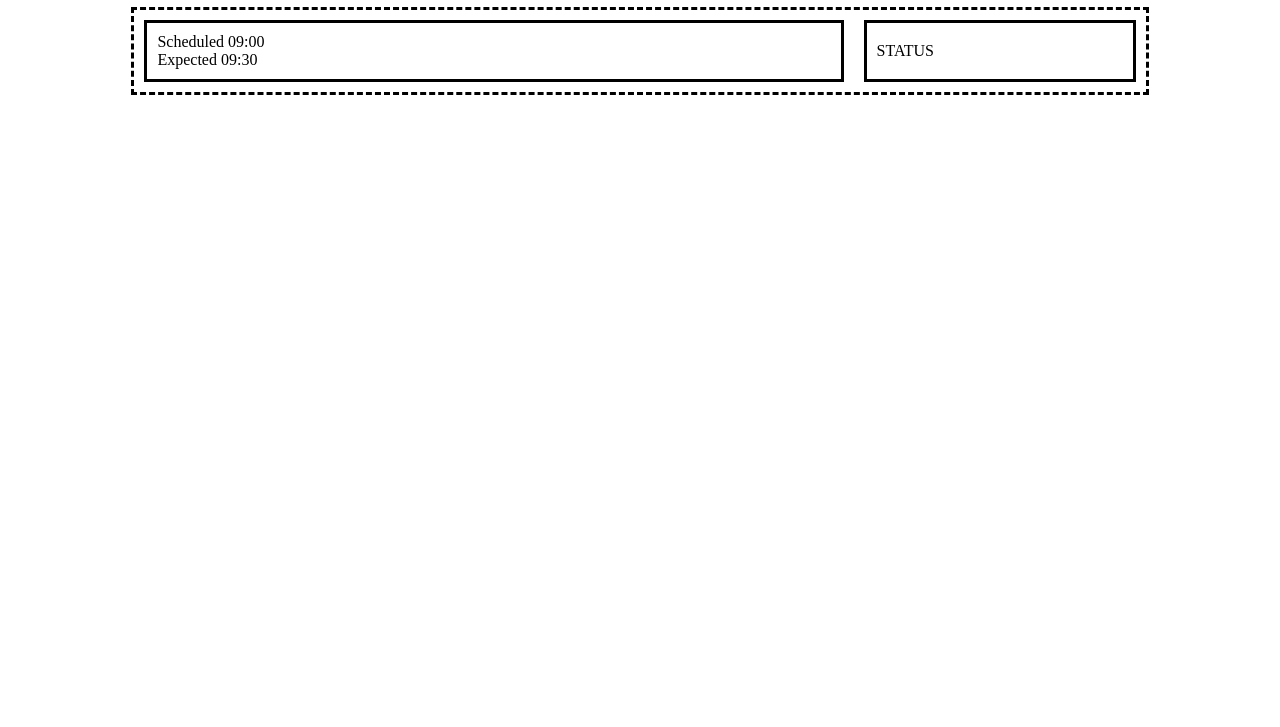
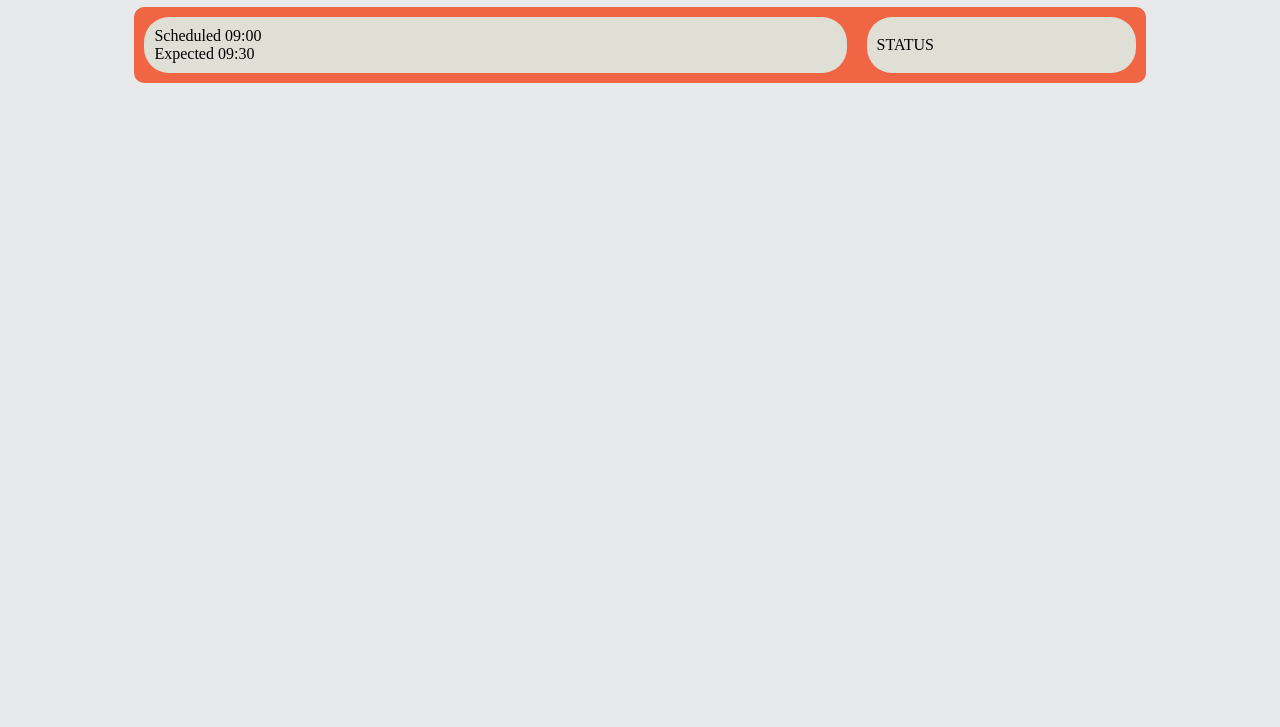
Before and after one commit to aworley1/train-api, a plain HTML site: page index.html in a window 1280 px wide. Shown: the part 73-800 px from the top of the page. Drawn offline with Linux system fonts and the light colour scheme.

Commit message:
Add colour scheme to temp CSS

```diff
--- a/styles.css
+++ b/styles.css
@@ -1,3 +1,7 @@
+body {
+    background-color: #E8E9EB;
+}
+
 .time-label {
     display: inline-block;
 }
@@ -10,9 +14,10 @@
     display: flex;
     flex-direction: column;
     flex-grow: 3;
-    border-style: solid;
     padding: 10px;
     margin: 10px;
+    background-color: #E0DFD5;
+    border-radius: 25px;
 }
 
 .status {
@@ -20,18 +25,20 @@
     flex-direction: column;
     justify-content: center;
     flex-grow: 1;
-    border-style: solid;
     padding: 10px;
     margin: 10px;
+    background-color: #E0DFD5;
+    border-radius: 25px;
 }
 
 .train {
     display: flex;
     flex-direction: row;
     width: 80%;
-    border-style: dashed;
     margin-left: auto;
     margin-right: auto;
+    background-color: #F06543;
+    border-radius: 10px;
 }
 
 .trains {
```
